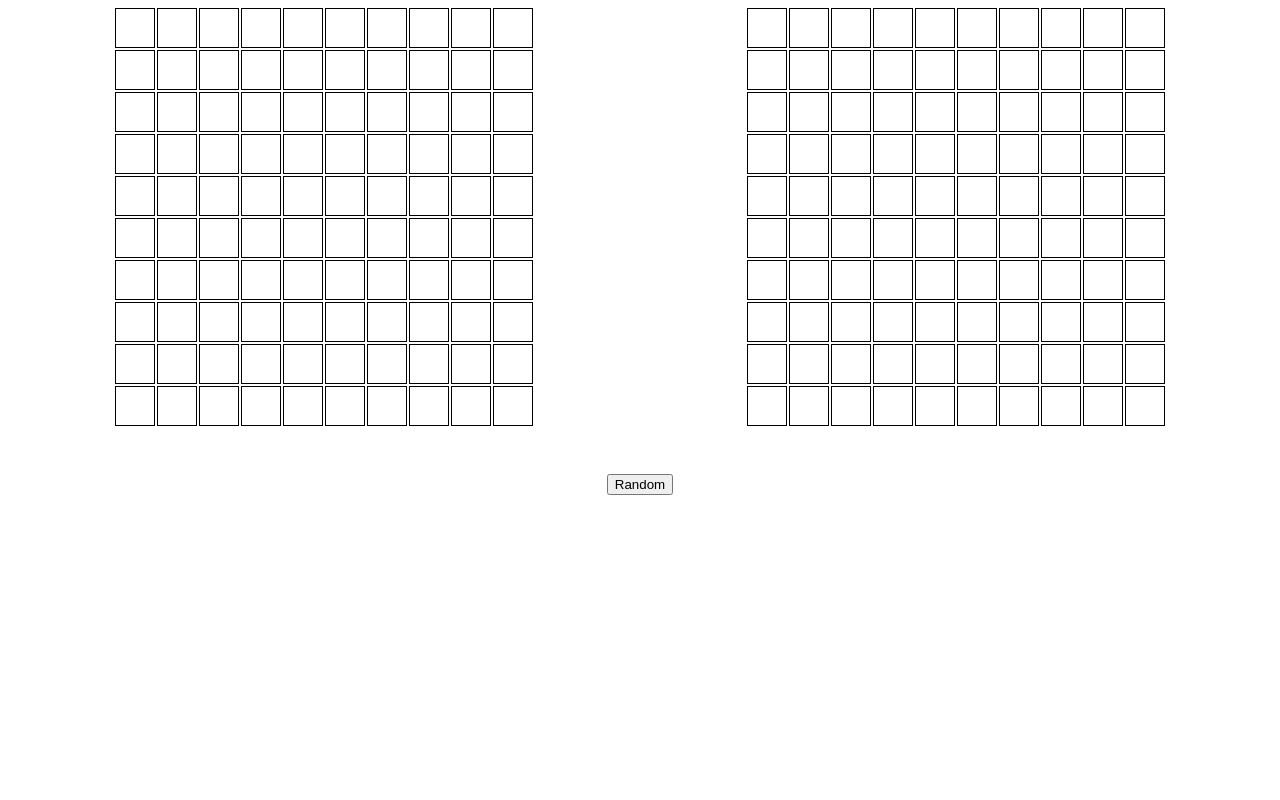
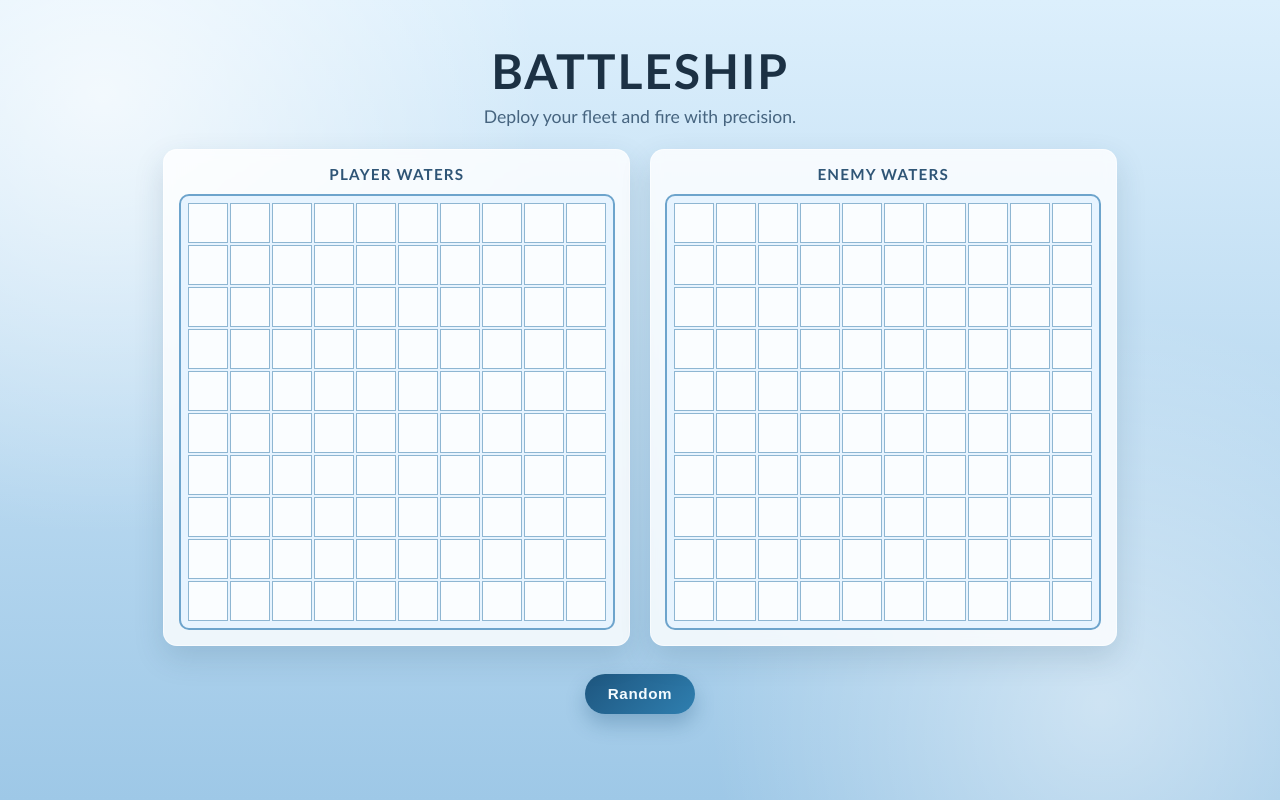
Before and after one commit to feddevv/top-battleship, a website built with webpack: page src/template.html in a window 1280 px wide. Built offline with nearby package versions, Linux system fonts and the light colour scheme.

Commit message:
style: enhance UI with improved layout and animations in CSS and HTML

```diff
--- a/src/main.css
+++ b/src/main.css
@@ -1,36 +1,186 @@
+:root {
+  --bg-top: #dceffc;
+  --bg-bottom: #9ec8e7;
+  --surface: rgba(255, 255, 255, 0.8);
+  --surface-border: rgba(255, 255, 255, 0.55);
+  --text: #1c3144;
+  --muted: #46647f;
+  --cell-size: clamp(24px, 7.2vw, 40px);
+  --cell-gap: 2px;
+  --grid-bg: #e7f4ff;
+  --grid-border: #6da4cc;
+  --ship: #23608f;
+  --hit: #e65146;
+  --miss: #9aa7b3;
+}
+
+* {
+  box-sizing: border-box;
+}
+
+body {
+  margin: 0;
+  min-height: 100vh;
+  font-family: 'Trebuchet MS', 'Segoe UI', sans-serif;
+  color: var(--text);
+  background:
+    radial-gradient(
+      circle at 8% 12%,
+      rgba(255, 255, 255, 0.7),
+      transparent 32%
+    ),
+    radial-gradient(
+      circle at 86% 88%,
+      rgba(255, 255, 255, 0.45),
+      transparent 30%
+    ),
+    linear-gradient(180deg, var(--bg-top), var(--bg-bottom));
+}
+
 main {
+  width: min(1100px, 96vw);
+  margin: 0 auto;
+  padding: clamp(1rem, 2vw, 1.8rem);
   display: flex;
   flex-direction: column;
+  gap: 1.2rem;
+}
+
+.page-header {
+  text-align: center;
+  padding: 1rem 1rem 0.2rem;
+  animation: float-in 500ms ease-out;
+}
+
+.page-header h1 {
+  margin: 0;
+  letter-spacing: 0.04em;
+  font-size: clamp(1.9rem, 4.5vw, 3rem);
+  text-transform: uppercase;
+}
+
+.page-header p {
+  margin: 0.45rem 0 0;
+  color: var(--muted);
+  font-size: clamp(0.95rem, 1.8vw, 1.1rem);
 }
 
 .boards {
   display: flex;
-  justify-content: space-around;
+  flex-wrap: wrap;
+  justify-content: center;
+  gap: 1.2rem;
+}
+
+.board-wrap {
+  background: var(--surface);
+  border: 1px solid var(--surface-border);
+  border-radius: 14px;
+  padding: 0.9rem;
+  backdrop-filter: blur(6px);
+  box-shadow: 0 12px 30px rgba(29, 67, 97, 0.15);
+  animation: slide-up 420ms ease both;
+}
+
+.board-wrap:nth-child(2) {
+  animation-delay: 120ms;
+}
+
+.board-wrap h2 {
+  margin: 0 0 0.7rem;
+  text-align: center;
+  font-size: 0.95rem;
+  text-transform: uppercase;
+  letter-spacing: 0.08em;
+  color: #2f5576;
 }
 
 .buttons {
-  margin-top: 3rem;
+  margin-top: 0.6rem;
   display: flex;
   justify-content: center;
   align-items: center;
 }
 
+.btn {
+  border: none;
+  border-radius: 999px;
+  padding: 0.7rem 1.4rem;
+  font-weight: 700;
+  font-size: 0.95rem;
+  letter-spacing: 0.04em;
+  color: #f4fbff;
+  background: linear-gradient(135deg, #1e567f, #2f7fb0);
+  box-shadow: 0 10px 20px rgba(26, 80, 117, 0.28);
+  cursor: pointer;
+  transition:
+    transform 140ms ease,
+    box-shadow 140ms ease,
+    filter 140ms ease;
+}
+
+.btn:hover {
+  transform: translateY(-2px);
+  box-shadow: 0 12px 22px rgba(26, 80, 117, 0.36);
+  filter: brightness(1.05);
+}
+
+.btn:active {
+  transform: translateY(0);
+}
+
 .grid {
   display: grid;
-  grid-template: repeat(10, 40px) / repeat(10, 40px);
-  gap: 2px;
+  grid-template: repeat(10, var(--cell-size)) / repeat(10, var(--cell-size));
+  gap: var(--cell-gap);
+  padding: 0.45rem;
+  border: 2px solid var(--grid-border);
+  border-radius: 10px;
+  background: var(--grid-bg);
 }
 
 .cell {
-  border: solid black 1px;
+  border: 1px solid #8eb6d2;
+  background: rgba(255, 255, 255, 0.8);
+  transition:
+    background-color 180ms ease,
+    transform 120ms ease;
+}
+
+.enemy-board .cell:hover {
+  transform: scale(0.96);
 }
 
 .cell.hit {
-  background-color: red;
+  background-color: var(--hit);
 }
+
 .cell.miss {
-  background-color: gray;
+  background-color: var(--miss);
 }
+
 .cell.ship {
-  background-color: blue;
+  background-color: var(--ship);
 }
+
+@keyframes slide-up {
+  from {
+    opacity: 0;
+    transform: translateY(10px);
+  }
+  to {
+    opacity: 1;
+    transform: translateY(0);
+  }
+}
+
+@keyframes float-in {
+  from {
+    opacity: 0;
+    transform: translateY(-8px);
+  }
+  to {
+    opacity: 1;
+    transform: translateY(0);
+  }
+}
--- a/src/template.html
+++ b/src/template.html
@@ -7,9 +7,21 @@
   </head>
   <body>
     <main>
+      <header class="page-header">
+        <h1>Battleship</h1>
+        <p>Deploy your fleet and fire with precision.</p>
+      </header>
+
       <div class="boards">
-        <div class="player-board grid"></div>
-        <div class="enemy-board grid"></div>
+        <section class="board-wrap">
+          <h2>Player Waters</h2>
+          <div class="player-board grid"></div>
+        </section>
+
+        <section class="board-wrap">
+          <h2>Enemy Waters</h2>
+          <div class="enemy-board grid"></div>
+        </section>
       </div>
 
       <div class="buttons">
```
